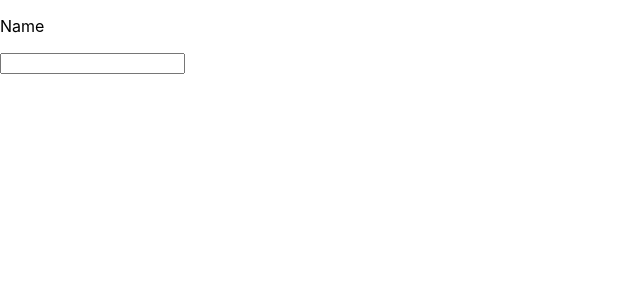
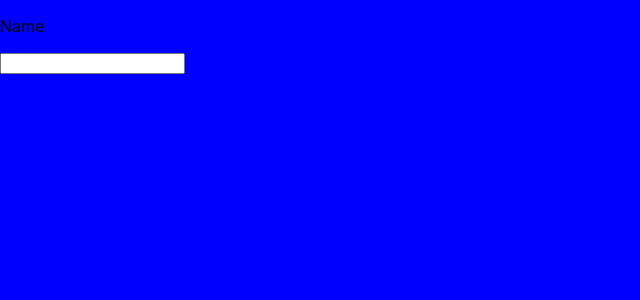
Before and after one commit to AnnaIstochnikova/goit-react-hw-02-phonebook, a React (Create React App) app: page / in a window 1280 px wide. Shown: the top 300 px of the page, without its empty margins (0-640 px from the left). Built offline with nearby package versions, Linux system fonts and the light colour scheme.

Commit message:
Install SASS

```diff
--- a/src/components/App.jsx
+++ b/src/components/App.jsx
@@ -1,5 +1,7 @@
+import React from 'react';
+
 import { Phonebook } from './phonebook/phonebook';
-
+// import '../index.scss';
 export const App = () => {
   return (
     <div>
--- a/src/index.js
+++ b/src/index.js
@@ -1,7 +1,7 @@
 import React from 'react';
 import ReactDOM from 'react-dom/client';
 import { App } from 'components/App';
-import './index.css';
+import './index.scss';
 
 ReactDOM.createRoot(document.getElementById('root')).render(
   <React.StrictMode>
--- a/src/index.css
+++ b/src/index.scss
@@ -1,4 +1,4 @@
-@import-normalize; /* bring in normalize.css styles */
+// @import-normalize; /* bring in normalize.css styles */
 
 body {
   margin: 0;
@@ -7,6 +7,7 @@ body {
     sans-serif;
   -webkit-font-smoothing: antialiased;
   -moz-osx-font-smoothing: grayscale;
+  background-color: blue;
 }
 
 code {
```
